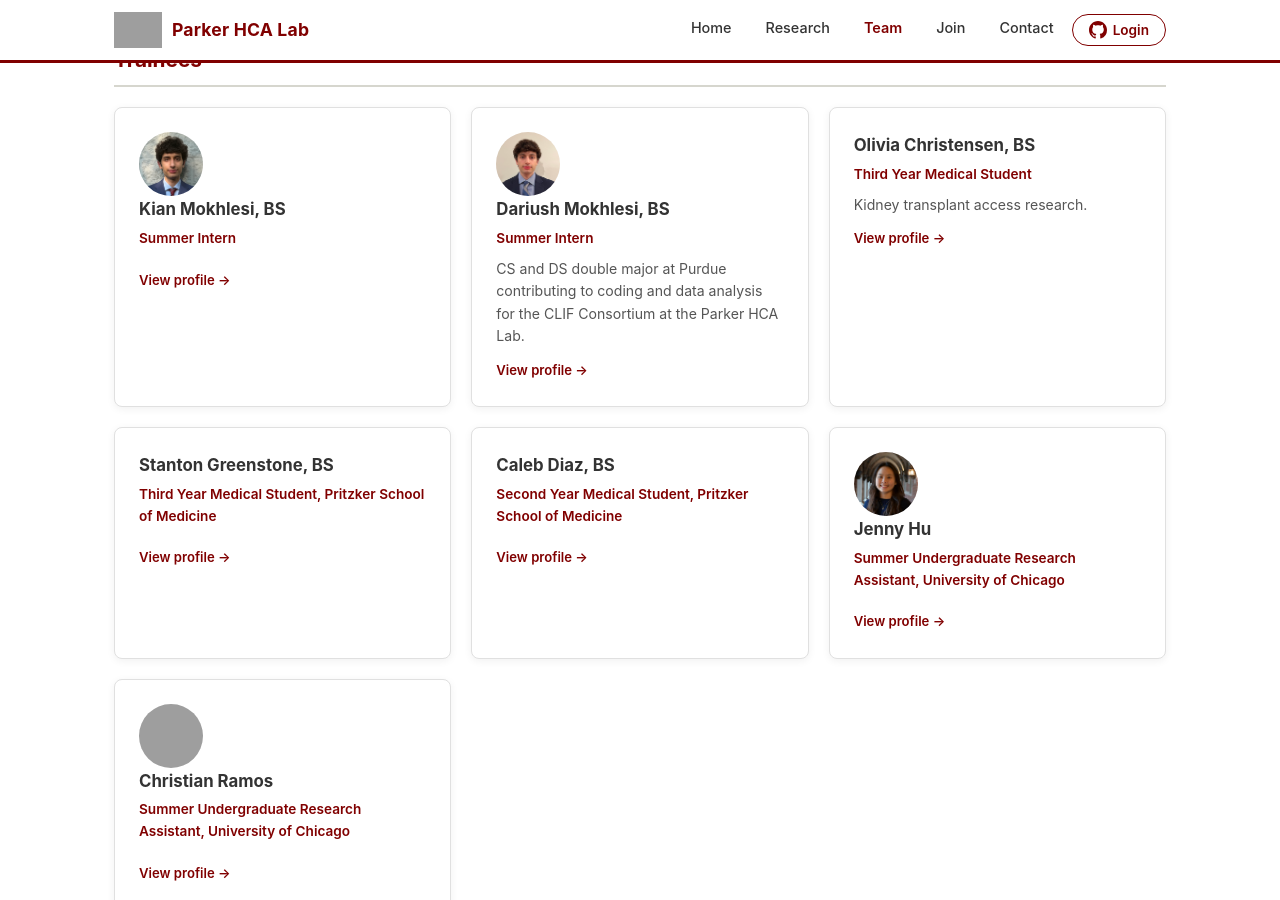
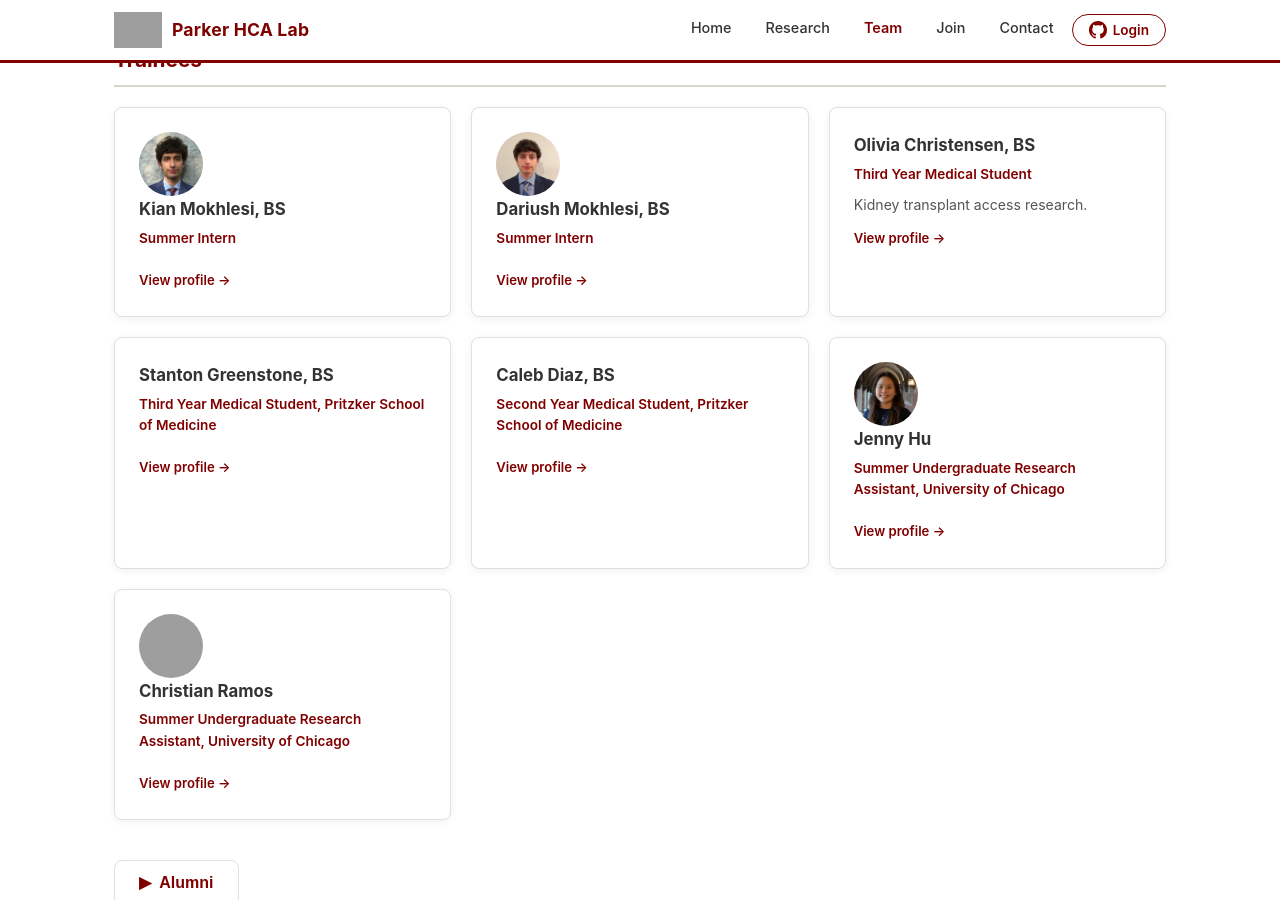
Before and after one commit to Healthcare-Allocation-Lab/healthcare-allocation-lab.github.io, a Jekyll site: the page built from team.html, in a window 1280 px wide and 900 px high, scrolled down 1863 px. Built offline with Jekyll 4.4.1, drawn with Linux system fonts in a browser that asks for light colours; grey boxes are pictures that could not be loaded.

Commit message:
Update team.yml

```diff
--- a/_data/team.yml
+++ b/_data/team.yml
@@ -77,7 +77,6 @@ trainees:
 
   - name: "Dariush Mokhlesi, BS"
     role: "Summer Intern"
-    description: "CS and DS double major at Purdue contributing to coding and data analysis for the CLIF Consortium at the Parker HCA Lab."
     slug: "dariush-mokhlesi"
     photo: "images/team/dariush-mokhlesi.jpg"
 
```
